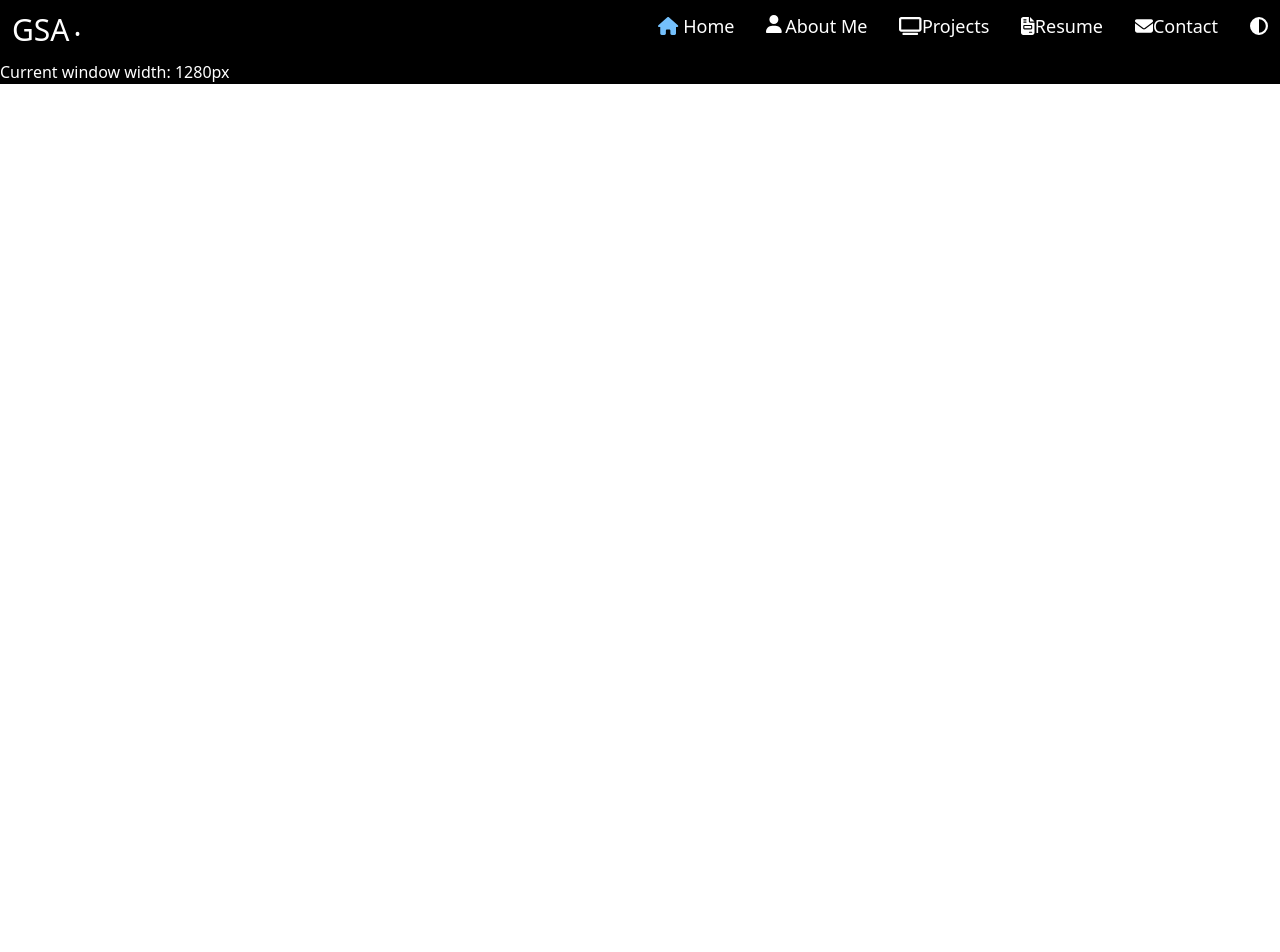
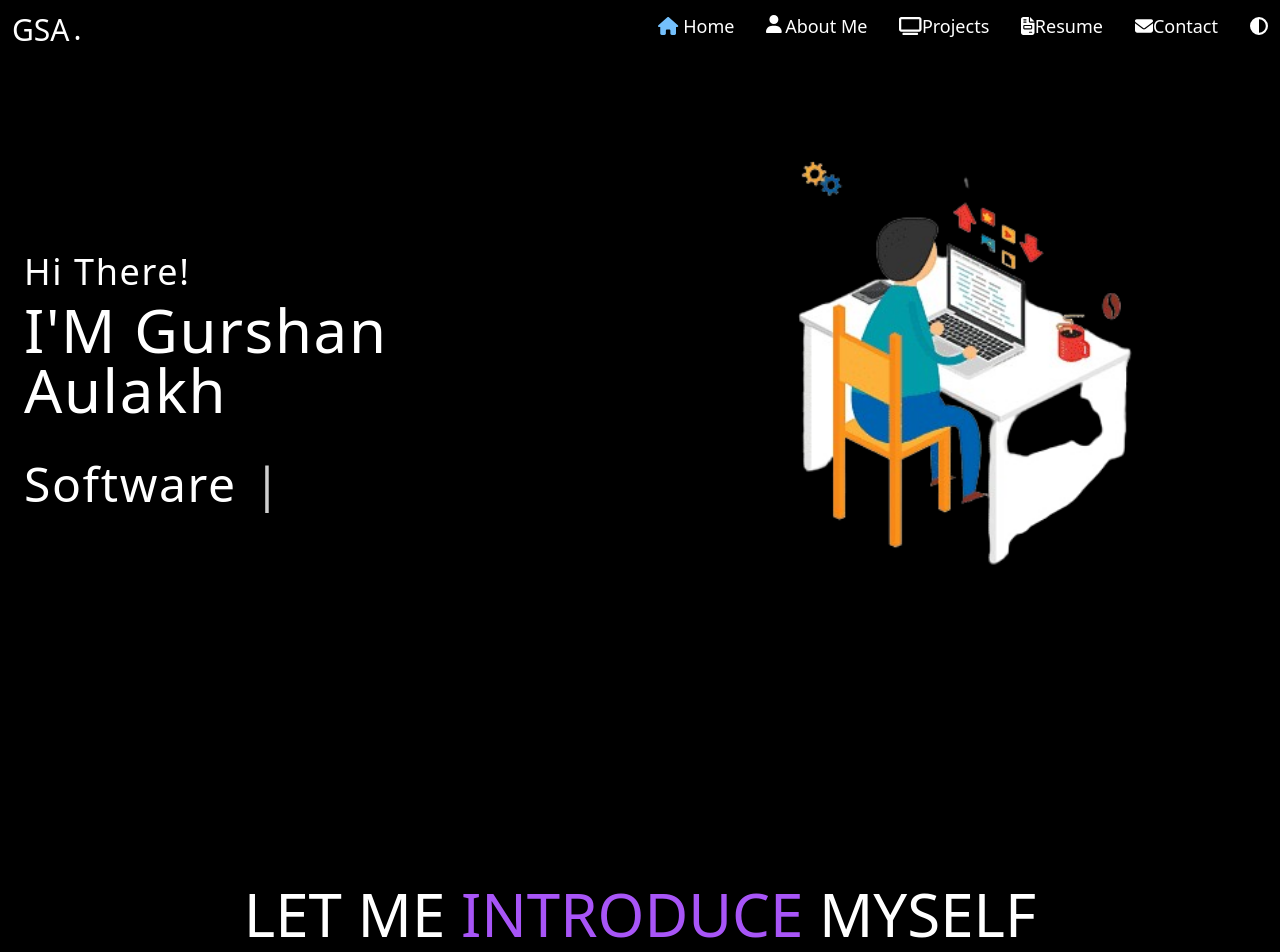
Before and after one commit to shanaulakh29/portfolio_website, a React (Vite) app: page / in a window 1280 px wide. Shown: the top 952 px of the page. Before the commit the page ends 800 px from the top, so only its background shows below. Built offline with nearby package versions, Linux system fonts and the light colour scheme.

Commit message:
added a homePage body content with completed acceptance requirements

```diff
--- a/src/HomePage.jsx
+++ b/src/HomePage.jsx
@@ -1,10 +1,12 @@
 import React from 'react'
 import Header from './Header.jsx'
+import HomePageText from './HomePageText.jsx'
 
 export default function HomePage() {
   return (
     <div>
          <Header/>
+        <HomePageText />
 
     </div>
   )
--- /dev/null
+++ b/src/HomePageText.jsx
@@ -0,0 +1,123 @@
+import React,{useEffect} from "react";
+import { useTypewriter, Cursor } from "react-simple-typewriter";
+import VanillaTilt from 'vanilla-tilt';
+export default function HomePageText() {
+  let arrayShowingWhoIDo = [
+    "Web Developer 🧑‍💻",
+    "Software Engineer😊",
+    "Tech Enthusiastic 🤩 ",
+    "Node.js Developer 🔥",
+    "UX/UI Enthusiast ⚜️",
+  ];
+  const [text] = useTypewriter({
+    words: arrayShowingWhoIDo,
+    delay: 150,
+    loop: true,
+    delaySpeed: 1500,
+    typeSpeed: 100,
+    deleteSpeed: 70,
+  });
+  useEffect(() => {
+    // Initialize Vanilla Tilt on the image with data-tilt attribute
+    const tiltElements = document.querySelectorAll("[data-tilt]");
+    tiltElements.forEach((el) => {
+      VanillaTilt.init(el, {
+        max: 25,
+        speed: 400,
+        glare: true,
+        "max-glare": 1
+      });
+    });
+    return () => {
+      tiltElements.forEach((el) => {
+        el.vanillaTilt.destroy();
+      });
+    };
+  }, []);
+  return (
+    <div>
+      <div className=" flex flex-col  lg:flex-row lg:h-screen ">
+        <div className="pl-6  w-full lg:w-1/2 mt-12 tracking-widest">
+          <h1 className="text-4xl lg:pr-20 lg:pt-36 ">
+            Hi There!
+            <p className="pt-2 sm:text-5xl lg:text-6xl">I'M Gurshan Aulakh</p>
+          </h1>
+
+          <span className="pt-10 inline-block text-4xl lg:text-5xl ">
+            {text}
+            <Cursor cursorStyle="|"/>
+          </span>
+
+
+        </div>
+        <div className="mt-10 lg:mt-0 border-blue-500  lg:w-1/2  rounded-xl ">
+          <div className="lg:items-center mt-12 flex justify-center">
+            <img
+              src="/public/codingImage7.png"
+              alt="HomePage Impressive Image showing an animated person studying on a laptop"
+              style={{ width: "470px" }}
+              data-tilt
+            />
+          </div>
+        </div>
+      </div>
+      <div>
+        <h2 className="text-3xl pt-6 lg:text-6xl text-center">
+          LET ME <span className="text-purple-500">INTRODUCE</span> MYSELF
+        </h2>
+        <div className="flex flex-col lg:flex-row">
+          <div className=" pl-6 lg:w-1/2">
+            <p className="lg:pt-20 xl:pt-28 hidden lg:block tracking-widest">
+              From the first moment I typed 'Hello, World!' 👨‍💻 into my console,
+              I knew I had found my calling in the enchanting world of
+              programming. Who knew a simple greeting could lead to such an
+              exhilarating adventure? 🌍✨
+            </p>
+            <p className="pt-7 hidden lg:block tracking-widest">
+              And here you are, browsing through my coded portfolio—crafted with
+              love ❤️, passion 💪, and a generous amount of caffeine ☕️! After
+              overcoming a myriad of hurdles (and a few keyboard-smashing
+              moments ⌨️😅), I've finally become fluent in several programming
+              languages, including C, C++, Java, and a delightful mix of
+              frontend and backend technologies 🛠️.
+            </p>
+            {/* <p className="pt-7 hidden lg:block">
+              Fun fact: I once spent an hour debugging a piece of code only to
+              realize I had forgotten a semicolon 😆. It's moments like these
+              that keep my love for coding alive and remind me that even the
+              tiniest details can make a world of difference—much like finding a
+              typo in the resume! 📄🔍
+            </p> */}
+            <p className="pt-7 hidden lg:block tracking-widest">
+              So, buckle up! 🚀 You’re about to embark on a journey through my
+              projects, where creativity meets code 🎨💻 and where every bug 🐛
+              is just a feature in disguise.
+            </p>
+
+            <p className="pt-6 lg:hidden tracking-widest">
+              From typing my first 'Hello, World!' 👨‍💻 to building projects,
+              programming has been an exciting journey! 🌟
+            </p>
+            <p className="pt-4 lg:hidden tracking-widest">
+              Welcome to my portfolio—created with passion ❤️, a touch of
+              caffeine ☕️, and some memorable coding challenges 🧩.
+            </p>
+            <p className="pt-4 lg:hidden tracking-widest">
+              I've worked with languages like C, C++, Java, and a mix of
+              frontend and backend tools 🛠️.
+            </p>
+            <p className="pt-4 lg:hidden tracking-widest">
+              So, dive in! 🚀 Here, creativity meets code, and every bug 🐛 has
+              its story.
+            </p>
+          </div>
+          <div className=" lg:w-1/2  border-blue-500 mt-4 xl:mt-0 flex justify-center">
+            <img src="/funnyBoyImage.png"
+            alt="HomePage animated image of a person looking happy and dancing"
+             data-tilt></img>
+          </div>
+        </div>
+      </div>
+    </div>
+  );
+}
```
